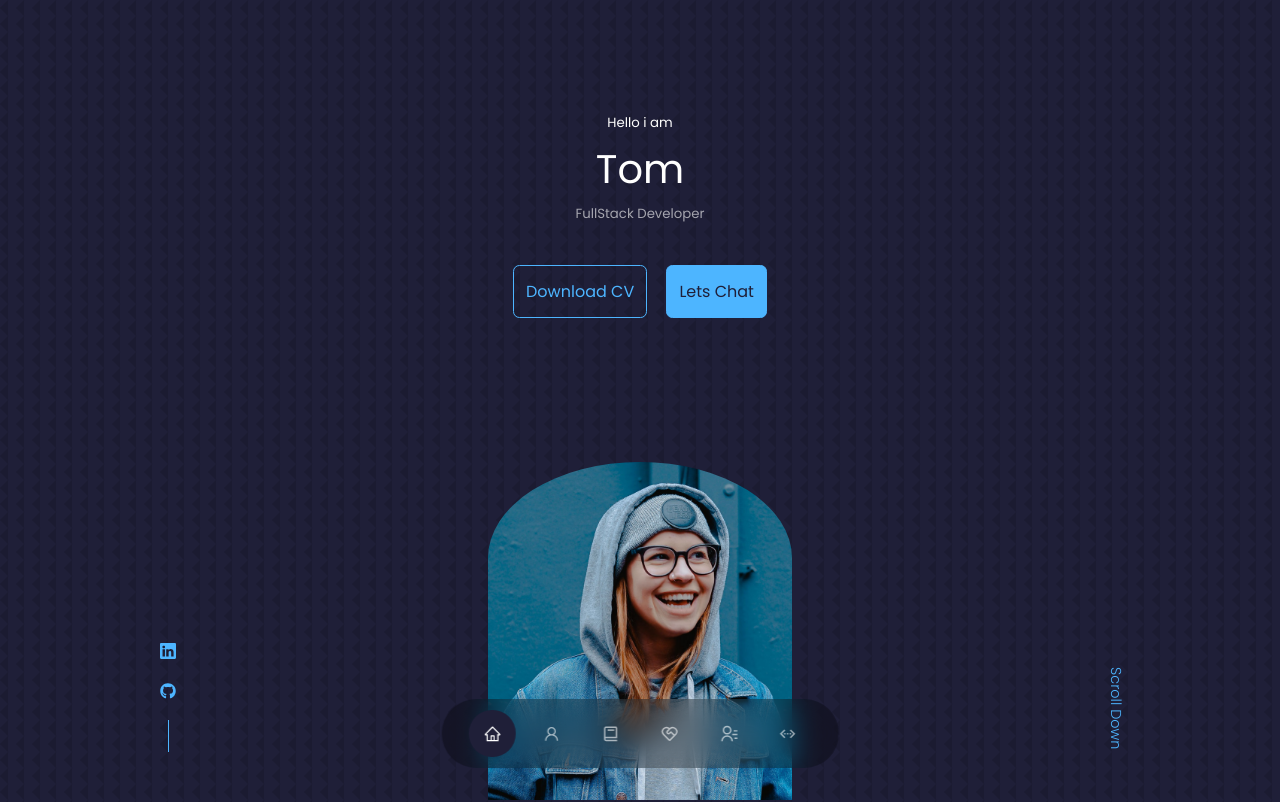
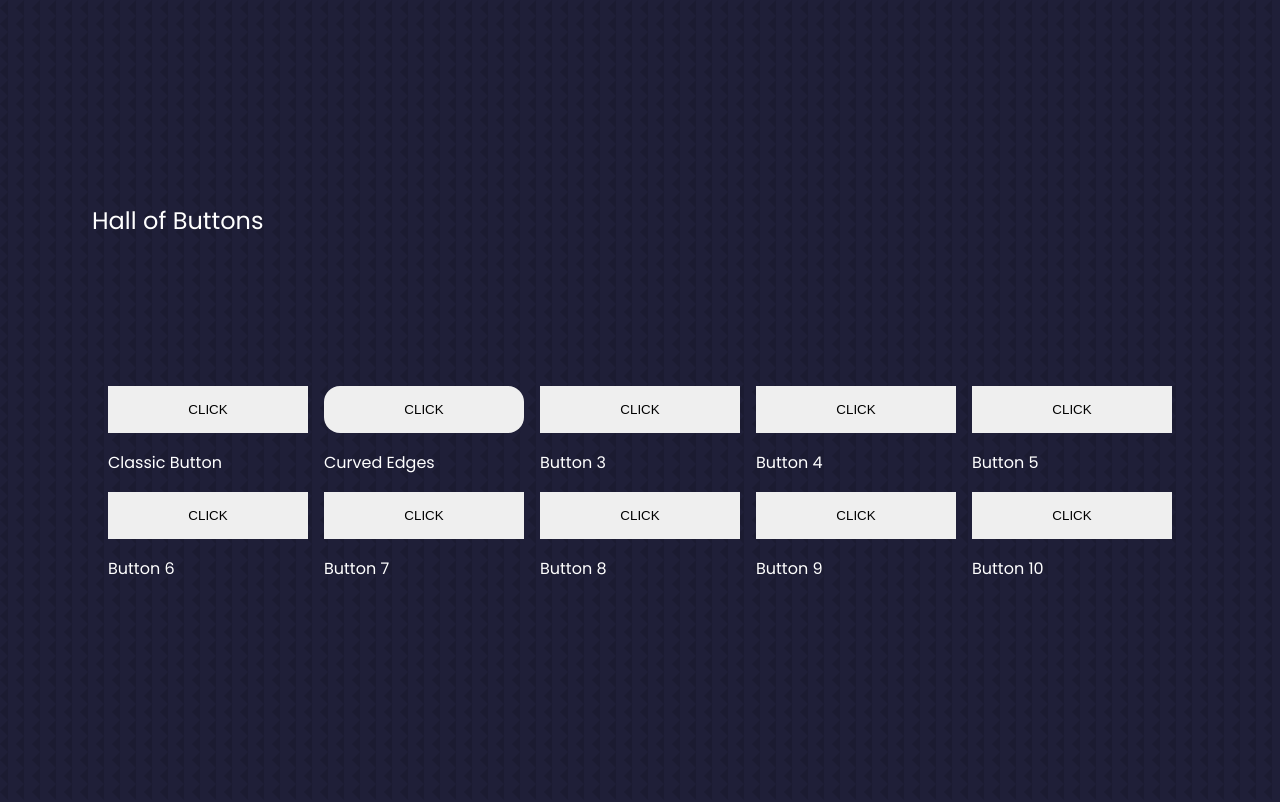
Before and after one commit to webdesignsbytom/webdesignbytom-portfolio, a React (Create React App) app in the folder client/: page /components in a window 1280 px wide. Shown: the top 802 px of the page. Built offline with nearby package versions, Linux system fonts and the light colour scheme.

Commit message:
hall of buttons

```diff
--- a/client/src/App.js
+++ b/client/src/App.js
@@ -1,26 +1,15 @@
-import React from "react";
-import Header from './components/header/Header'
-import Nav from './components/nav/Nav'
-import About from './components/about/About'
-import Experience from './components/experience/Experience'
-import Services from './components/services/Services'
-import Portfolio from './components/portfolio/Portfolio'
-import Testimonials from './components/testimonials/Testimonials'
-import Contact from './components/contact/Contact'
-import Footer from './components/footer/Footer'
+import React from 'react';
+import { Routes, Route } from 'react-router-dom';
+import WebComponents from './pages/web-components/WebComponents';
+import Home from './pages/home/Home';
 
 function App() {
   return (
     <>
-      <Header />
-      <Nav />
-      <About />
-      <Experience />
-      <Services />
-      <Portfolio />
-      <Testimonials />
-      <Contact />
-      <Footer />
+      <Routes>
+        <Route path='/' element={<Home />} />
+        <Route path='/components' element={<WebComponents />} />
+      </Routes>
     </>
   );
 }
--- /dev/null
+++ b/client/src/pages/home/Home.jsx
@@ -0,0 +1,29 @@
+import React from 'react';
+import About from '../../components/about/About';
+import Contact from '../../components/contact/Contact';
+import Experience from '../../components/experience/Experience';
+import Footer from '../../components/footer/Footer';
+import Header from '../../components/header/Header';
+import Nav from '../../components/nav/Nav';
+import Portfolio from '../../components/portfolio/Portfolio';
+import Services from '../../components/services/Services';
+import Testimonials from '../../components/testimonials/Testimonials';
+import './home.css';
+
+function Home() {
+  return (
+    <div>
+      <Header />
+      <Nav />
+      <About />
+      <Experience />
+      <Services />
+      <Portfolio />
+      <Testimonials />
+      <Contact />
+      <Footer />
+    </div>
+  );
+}
+
+export default Home;
--- /dev/null
+++ b/client/src/pages/web-components/WebComponents.jsx
@@ -0,0 +1,13 @@
+import React from 'react'
+import Buttons from './components/buttons/Buttons'
+import './webComponents.css'
+
+function WebComponents() {
+  return (
+    <div className='components__container'>
+        <Buttons />
+    </div>
+  )
+}
+
+export default WebComponents
--- /dev/null
+++ b/client/src/pages/web-components/components/buttons/Buttons.jsx
@@ -0,0 +1,57 @@
+import React from 'react';
+import './buttons.css';
+
+function Buttons() {
+  return (
+    <div className='buttons__container'>
+      <div className='btn__title__container'>
+        <h2>Hall of Buttons</h2>
+      </div>
+
+      <section className='buttons'>
+        <div className='btn__container'>
+          <button className='btn-1'>CLICK</button>
+          <h4 className='title'>Classic Button</h4>
+        </div>
+        <div className='btn__container'>
+          <button className='btn-2'>CLICK</button>
+          <h4 className='title'>Curved Edges</h4>
+        </div>
+        <div className='btn__container'>
+          <button className='btn-3'>CLICK</button>
+          <h4 className='title'>Button 3</h4>
+        </div>
+        <div className='btn__container'>
+          <button className='btn-4'>CLICK</button>
+          <h4 className='title'>Button 4</h4>
+        </div>
+        <div className='btn__container'>
+          <button className='btn-5'>CLICK</button>
+          <h4 className='title'>Button 5</h4>
+        </div>
+        <div className='btn__container'>
+          <button className='btn-6'>CLICK</button>
+          <h4 className='title'>Button 6</h4>
+        </div>
+        <div className='btn__container'>
+          <button className='btn-7'>CLICK</button>
+          <h4 className='title'>Button 7</h4>
+        </div>
+        <div className='btn__container'>
+          <button className='btn-8'>CLICK</button>
+          <h4 className='title'>Button 8</h4>
+        </div>
+        <div className='btn__container'>
+          <button className='btn-9'>CLICK</button>
+          <h4 className='title'>Button 9</h4>
+        </div>
+        <div className='btn__container'>
+          <button className='btn-10'>CLICK</button>
+          <h4 className='title'>Button 10</h4>
+        </div>
+      </section>
+    </div>
+  );
+}
+
+export default Buttons;
--- /dev/null
+++ b/client/src/pages/web-components/components/buttons/buttons.css
@@ -0,0 +1,47 @@
+.buttons__container {
+  display: grid;
+}
+
+.buttons {
+  display: grid;
+  padding: 1rem;
+  gap: 1rem;
+  grid-template-columns: repeat(5, 200px);
+}
+
+.btn__container {
+  display: grid;
+  gap: 1rem;
+}
+
+.btn-1 {
+  padding: 1rem;
+}
+.btn-2 {
+  padding: 1rem;
+  border-radius: 1rem;
+}
+.btn-3 {
+  padding: 1rem;
+}
+.btn-4 {
+  padding: 1rem;
+}
+.btn-5 {
+  padding: 1rem;
+}
+.btn-6 {
+  padding: 1rem;
+}
+.btn-7 {
+  padding: 1rem;
+}
+.btn-8 {
+  padding: 1rem;
+}
+.btn-9 {
+  padding: 1rem;
+}
+.btn-10 {
+  padding: 1rem;
+}
--- /dev/null
+++ b/client/src/pages/web-components/webComponents.css
@@ -0,0 +1,5 @@
+.components__container {
+  min-height: 100vh;
+  display: grid;
+  place-content: center;
+}
```
Also changed, not shown: client/src/pages/home/home.css (added).
